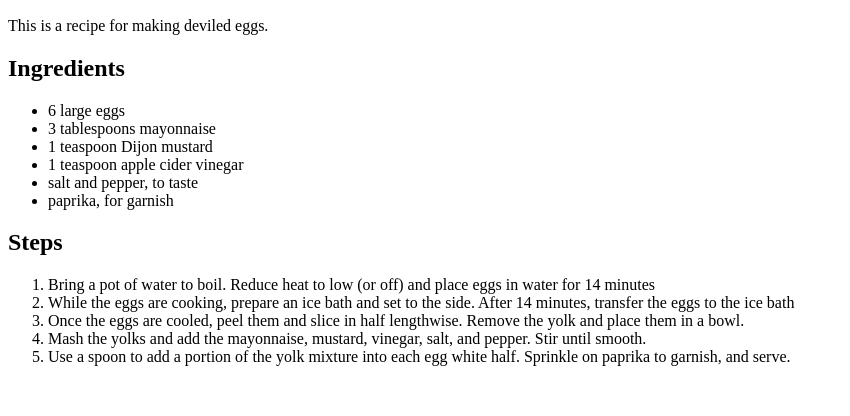
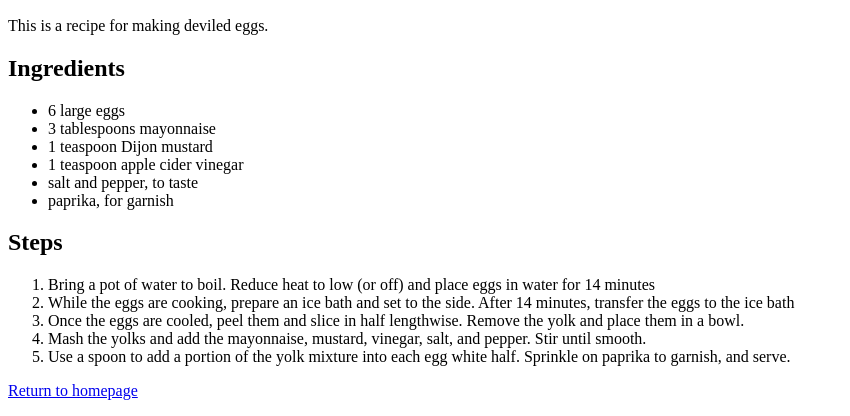
Before and after one commit to TrevorJolie/odin-recipes, a plain HTML site: page recipes/deviledeggs.html in a window 1280 px wide. Shown: the part 434-850 px from the top of the page, without its empty margins (0-850 px from the left). Before the commit the page ends 816 px from the top, so only its background shows below. Drawn offline with Linux system fonts and the light colour scheme.

Commit message:
Add return to homepage link below recipes

```diff
--- a/recipes/deviledeggs.html
+++ b/recipes/deviledeggs.html
@@ -27,5 +27,6 @@
         <li>Mash the yolks and add the mayonnaise, mustard, vinegar, salt, and pepper. Stir until smooth.</li>
         <li>Use a spoon to add a portion of the yolk mixture into each egg white half. Sprinkle on paprika to garnish, and serve.</li>
     </ol>
+    <p><a href="../index.html">Return to homepage</a></p>
 </body>
 </html>
```
Also changed, not shown: recipes/tacoseasoning.html (+1 -0 lines).
